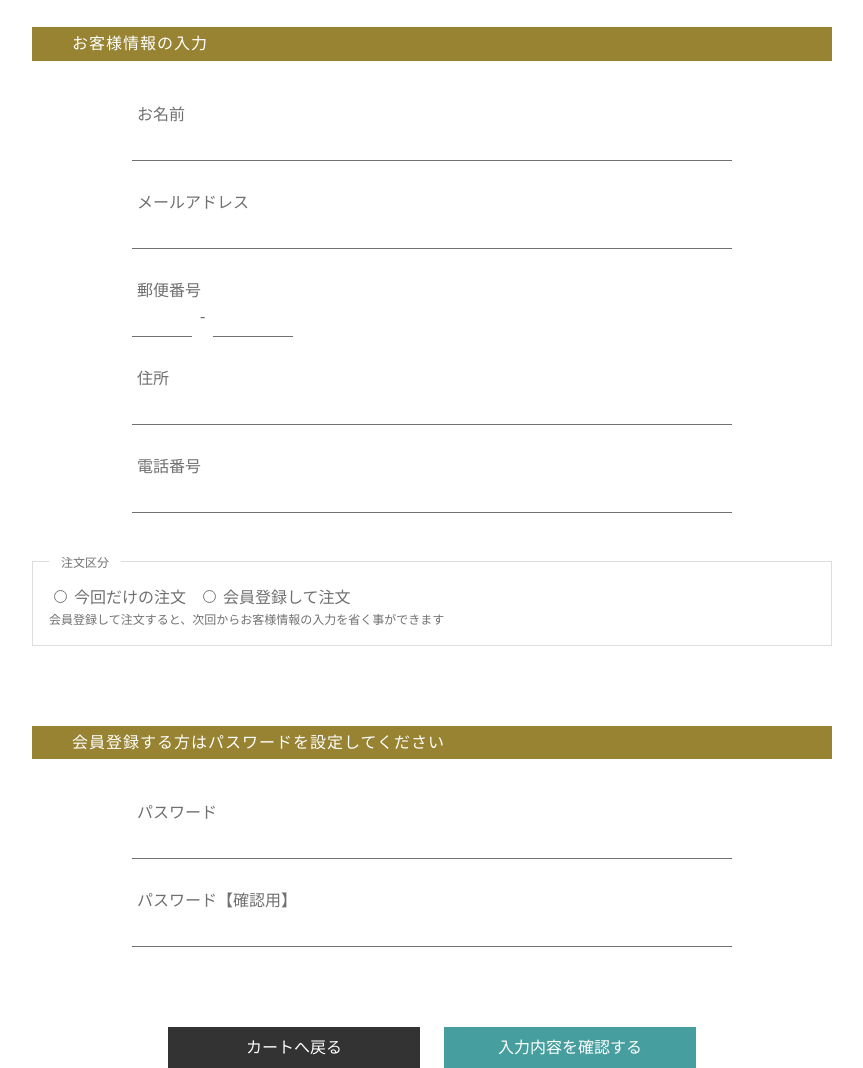
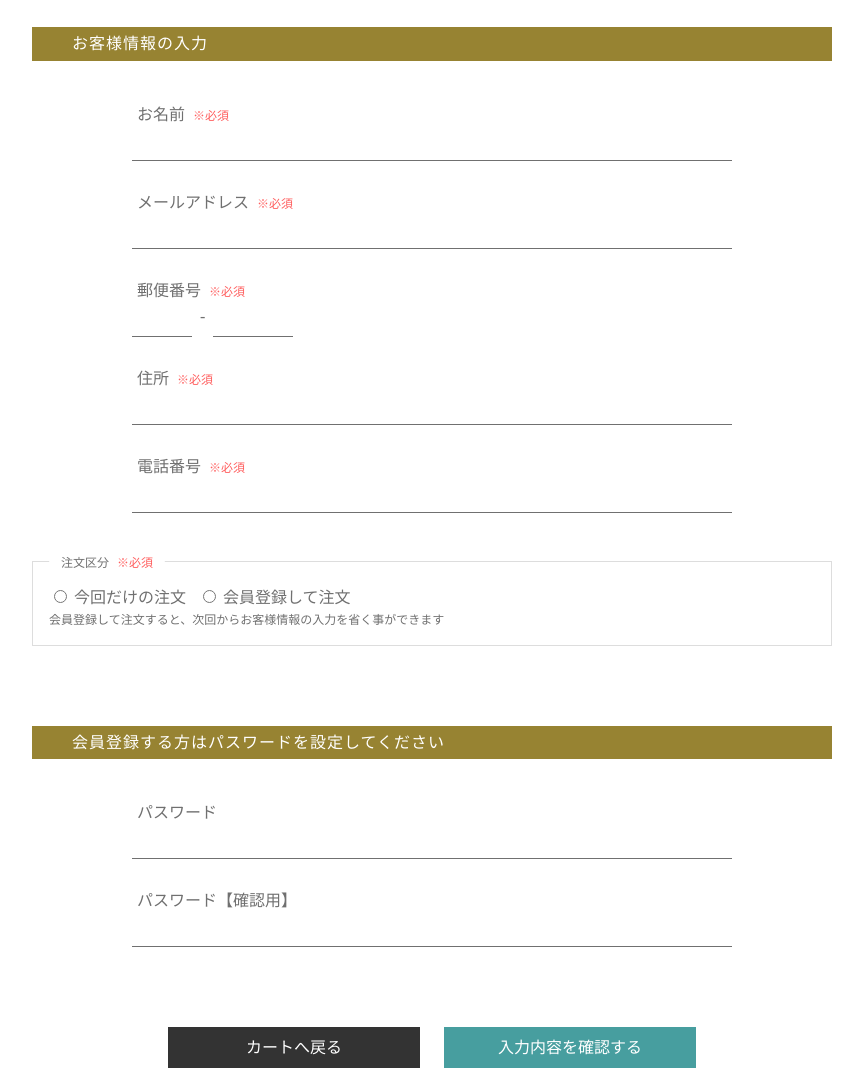
Before and after one commit to gawgaw-2020/cheese-wagon, a PHP site: page /buy/form.php in a window 1280 px wide. Shown: the part 219-1287 px from the top of the page, without its empty margins (208-1071 px from the left). Run offline with PHP 8.4, Linux system fonts and the light colour scheme; some libraries are stand-ins or nearby versions.

Commit message:
フォームに必須表示を追加

```diff
--- a/assets/css/_common-parts.scss
+++ b/assets/css/_common-parts.scss
@@ -114,6 +114,13 @@
 }
 
 // フォームパーツ
+
+.required {
+  font-size: 1.2rem;
+  color: #ff5d5d;
+  display: inline-block;
+  margin-left: 8px;
+}
 
 .input-box {
   height: 40px;
--- a/assets/css/_project.scss
+++ b/assets/css/_project.scss
@@ -849,7 +849,7 @@
   height: 600px;
   background-size: cover;
   .login-form {
-    background-color: rgba(227, 227, 227, 0.8);
+    background-color: rgba(255, 255, 255, 0.9);
     padding: 4rem 2rem;
     max-width: 900px;
     @include mq() {
--- a/assets/css/style.css
+++ b/assets/css/style.css
@@ -254,6 +254,13 @@ input:-webkit-autofill {
 .anchor-lg {
   padding-top: 160px;
   margin-top: -160px;
+}
+
+.required {
+  font-size: 1.2rem;
+  color: #ff5d5d;
+  display: inline-block;
+  margin-left: 8px;
 }
 
 .input-box {
@@ -2204,7 +2211,7 @@ footer .copyright {
 }
 
 .login-background .login-form {
-  background-color: rgba(227, 227, 227, 0.8);
+  background-color: rgba(255, 255, 255, 0.9);
   padding: 4rem 2rem;
   max-width: 900px;
 }
--- a/buy/form.php
+++ b/buy/form.php
@@ -23,28 +23,28 @@
         <form action="/buy/form_check.php" method="post">
           <p class="form-title label label--price">お客様情報の入力</p>
           <div class="input-box">
-            <label class="input-box__label" for="js-input-user_name">お名前</label>
+            <label class="input-box__label" for="js-input-user_name">お名前<span class="required">※必須</span></label>
             <input id="js-input-user_name" class="input-box__input" type="text" name="user_name" value="" autofocus >
           </div>
           <div class="input-box">
-            <label class="input-box__label" for="js-input-user_email">メールアドレス</label>
+            <label class="input-box__label" for="js-input-user_email">メールアドレス<span class="required">※必須</span></label>
             <input id="js-input-user_email" class="input-box__input" type="email" name="user_email" value="">
           </div>
           <div class="input-box">
-            <label class="input-box__label" for="js-input-user_postal">郵便番号</label>
+            <label class="input-box__label" for="js-input-user_postal">郵便番号<span class="required">※必須</span></label>
             <input id="js-input-user_postal" class="postal1 input-box__input" type="text" name="postal1" value="">-
             <input class="postal2 input-box__input" type="text" name="postal2" value="">
           </div>
           <div class="input-box">
-            <label class="input-box__label" for="js-input-user_address">住所</label>
+            <label class="input-box__label" for="js-input-user_address">住所<span class="required">※必須</span></label>
             <input id="js-input-user_address" class="input-box__input" type="text" name="user_address" value="">
           </div>
           <div class="input-box">
-            <label class="input-box__label" for="js-input-user_tel">電話番号</label>
+            <label class="input-box__label" for="js-input-user_tel">電話番号<span class="required">※必須</span></label>
             <input id="js-input-user_tel" class="input-box__input" type="text" name="user_tel" value="">
           </div>
           <div class="radio-box">
-            <p class="radio-box__label">注文区分</p>
+            <p class="radio-box__label">注文区分<span class="required">※必須</span></p>
             <div class="radio-box__item">
               <input class="radio-box__radio" type="radio" id="wifi1" name="wifi" value="有り">
               <label for="wifi1">今回だけの注文</label>
```
Also changed, not shown: 1 other file.
